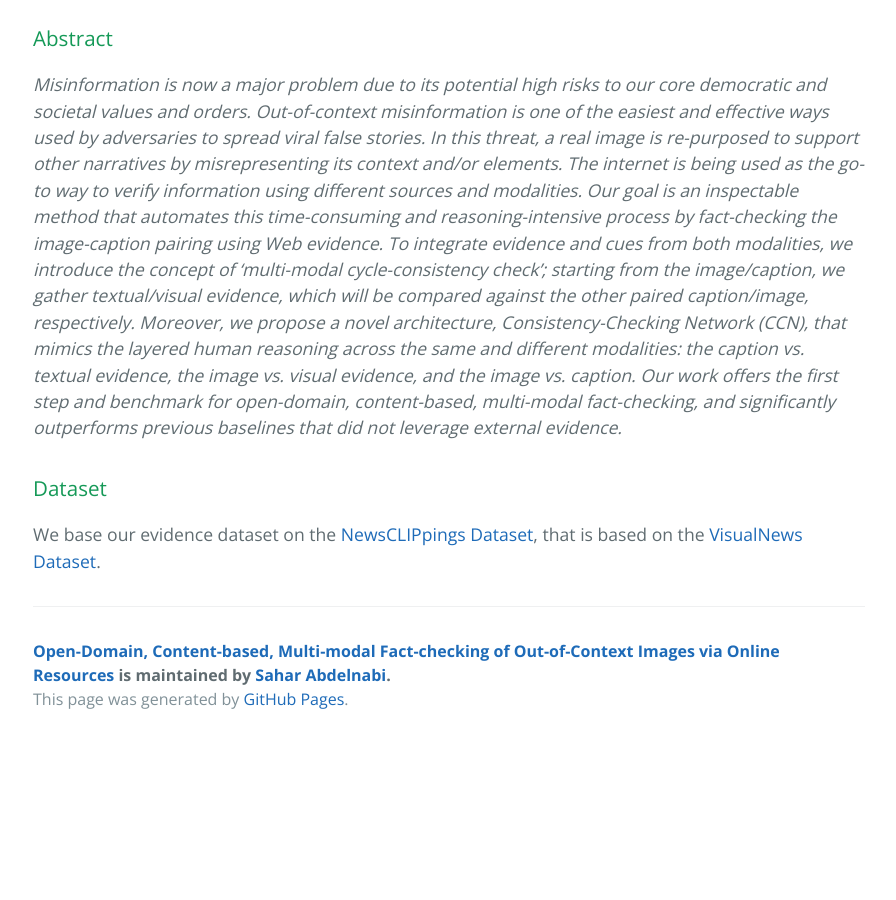
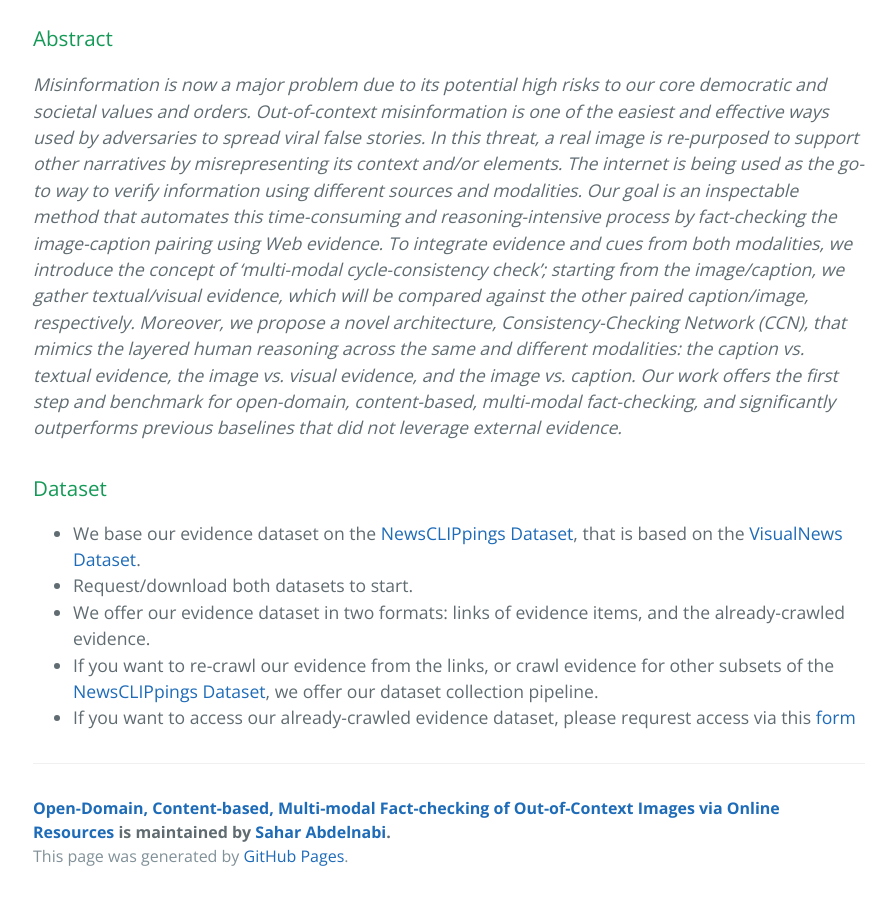
Before and after one commit to S-Abdelnabi/OoC-multi-modal-fc, a Jekyll site: the page built from index.md, in a window 1280 px wide and 900 px high, scrolled down 973 px. Shown: the whole window, without its empty margins (191-1087 px from the left). Built offline with Jekyll 4.4.1, drawn with Linux system fonts in a browser that asks for light colours; our own code applies the rules of GitHub Pages for plain Markdown files; before the commit the page ends 1716 px from its top, so only the background shows below that.

Commit message:
Update index.md

```diff
--- a/index.md
+++ b/index.md
@@ -6,4 +6,8 @@
 *Misinformation is now a major problem due to its potential high risks to our core democratic and societal values and orders. Out-of-context misinformation is one of the easiest and effective ways used by adversaries to spread viral false stories. In this threat, a real image is re-purposed to support other narratives by misrepresenting its context and/or elements. The internet is being used as the go-to way to verify information using different sources and modalities. Our goal is an inspectable method that automates this time-consuming and reasoning-intensive process by fact-checking the image-caption pairing using Web evidence. To integrate evidence and cues from both modalities, we introduce the concept of 'multi-modal cycle-consistency check'; starting from the image/caption, we gather textual/visual evidence, which will be compared against the other paired caption/image, respectively. Moreover, we propose a novel architecture, Consistency-Checking Network (CCN), that mimics the layered human reasoning across the same and different modalities: the caption vs. textual evidence, the image vs. visual evidence, and the image vs. caption. Our work offers the first step and benchmark for open-domain, content-based, multi-modal fact-checking, and significantly outperforms previous baselines that did not leverage external evidence.*
 
 ### Dataset
-We base our evidence dataset on the [NewsCLIPpings Dataset](https://github.com/g-luo/news_clippings), that is based on the [VisualNews Dataset](https://github.com/FuxiaoLiu/VisualNews-Repository).
+- We base our evidence dataset on the [NewsCLIPpings Dataset](https://github.com/g-luo/news_clippings), that is based on the [VisualNews Dataset](https://github.com/FuxiaoLiu/VisualNews-Repository).
+- Request/download both datasets to start.
+- We offer our evidence dataset in two formats: links of evidence items, and the already-crawled evidence.
+- If you want to re-crawl our evidence from the links, or crawl evidence for other subsets of the [NewsCLIPpings Dataset](https://github.com/g-luo/news_clippings), we offer our dataset collection pipeline.
+- If you want to access our already-crawled evidence dataset, please requrest access via this [form](https://forms.gle/HZeUK1EEveGF9yEV9)
```
